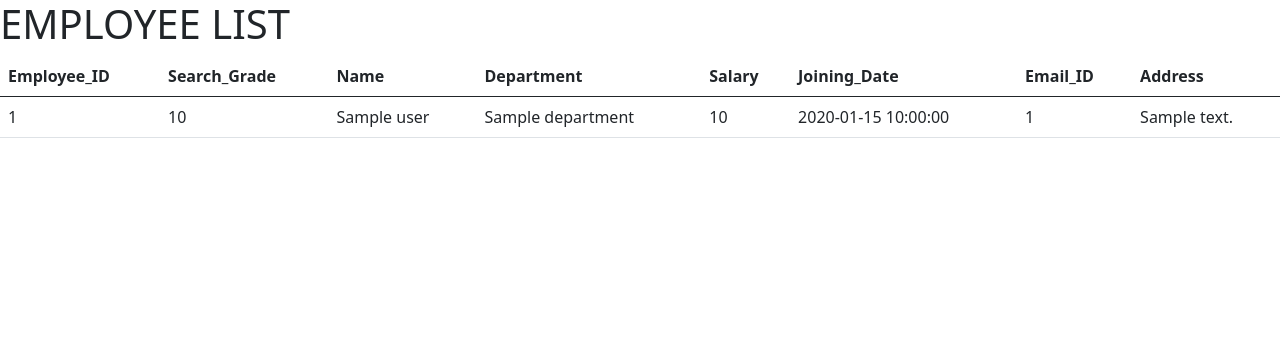
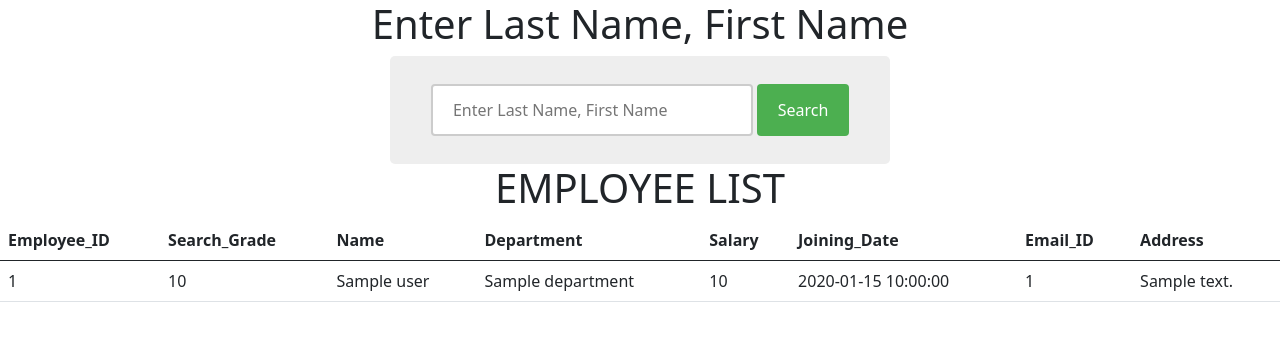
Before and after one commit to GennadyBr/flask_elasticsearch, a Flask app: template templates/index.html in a window 1280 px wide. Shown: the top 341 px of the page. Run offline with Flask 3, Linux system fonts and the light colour scheme; the template is opened without the code that fills it: most values are stand-ins (such as "Sample title", 1, 10 or a date in 2020).

Commit message:
search and table

```diff
--- a/templates/index.html
+++ b/templates/index.html
@@ -1,6 +1,44 @@
 <!DOCTYPE html>
 <html lang="en-US" dir="ltr">
 <head>
+    <style>
+        form {
+            width: 500px;
+            margin: 0 auto;
+            text-align: center;
+            background-color: #eee;
+            padding: 20px;
+            border-radius: 5px;
+        }
+
+        input[type="text"] {
+            width: 70%;
+            padding: 12px 20px;
+            margin: 8px 0;
+            box-sizing: border-box;
+            border: 2px solid #ccc;
+            border-radius: 4px;
+        }
+
+        button[type="submit"] {
+            width: 20%;
+            background-color: #4CAF50;
+            color: white;
+            padding: 14px 20px;
+            margin: 8px 0;
+            border: none;
+            border-radius: 4px;
+            cursor: pointer;
+        }
+
+        button[type="submit"]:hover {
+            background-color: #45a049;
+        }
+
+        h1 {
+            text-align: center;
+        }
+    </style>
     <meta charset="UTF-8">
     <title>Employee List</title>
     <link rel="stylesheet" crossorigin="anonymous"
@@ -10,6 +48,11 @@
 	src="https://cdn.jsdelivr.net/npm/bootstrap@5.0.2/dist/js/bootstrap.bundle.min.js" >
 	</script>
 </head>
+<h1>Enter Last Name, First Name</h1>
+<form action="/search" method="POST">
+    <input type="text" name="query" placeholder="Enter Last Name, First Name">
+    <button type="submit">Search</button>
+</form>
 <h1>EMPLOYEE LIST</h1>
 <table class="table">
     <thead>
```
